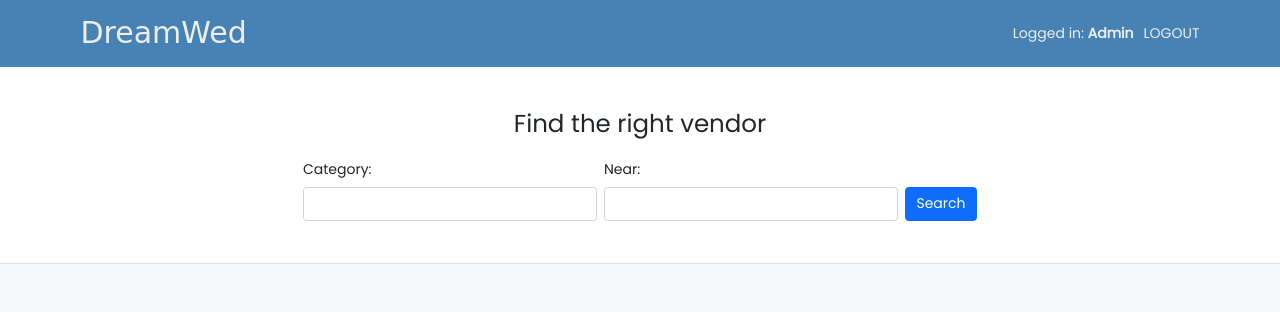
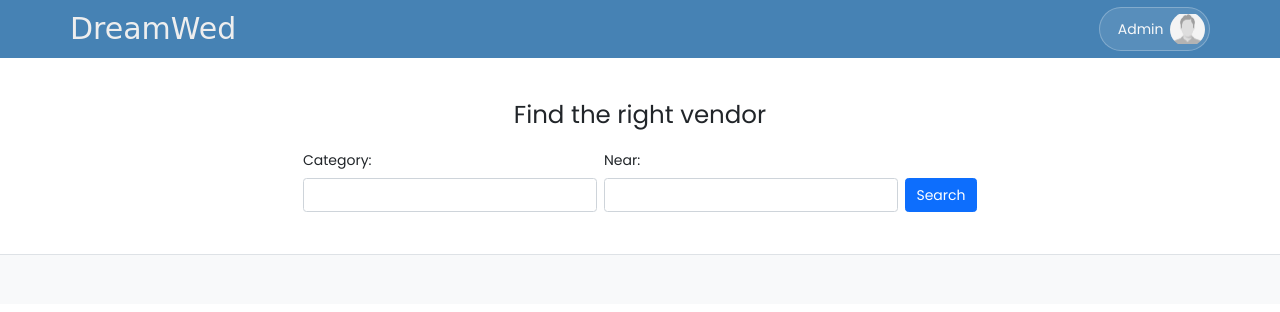
Before and after one commit to BoboWab99/dreamwed_app, a Django app: page /vendors/ in a window 1280 px wide. Shown: the top 312 px of the page. Run offline with Django 3.2, Linux system fonts and the light colour scheme; a user stored in the database is signed in; data comes from the database, SQL or seed files in the repository; both versions use the stored data as it was after the commit; some libraries are stand-ins or nearby versions; some web fonts are replaced.

Commit message:
sidenav active & logged-in icon

```diff
--- a/static/css/main.css
+++ b/static/css/main.css
@@ -1,6 +1,7 @@
 @import url('https://fonts.googleapis.com/css2?family=Poppins:ital,wght@0,400;1,300&display=swap');
 @import url('https://fonts.googleapis.com/css2?family=Dancing+Script:wght@400;500&display=swap');
 @import url('https://fonts.googleapis.com/css2?family=Bilbo+Swash+Caps&family=Carattere&family=Fleur+De+Leah&family=Pinyon+Script&display=swap');
+@import url('https://fonts.googleapis.com/css2?family=Roboto:ital,wght@0,400;0,500;0,700;1,400;1,500;1,700&display=swap');
 
 html, body {
    font: 400 14px/1.5 'Poppins', sans-serif;
@@ -91,6 +92,12 @@ input:disabled {display: none;}
    height: var(--size);
 }
 
+.circle-sm {
+   --size: 35px;
+   width: var(--size);
+   height: var(--size);
+}
+
 .form-group {
    text-align: left;
    max-width: 450px;
@@ -125,14 +132,20 @@ input:disabled {display: none;}
    background-size:cover;
 }
 
-.profile-pic {
-   --pic-size: 150px;
-
-   width: var(--pic-size);
-   height: var(--pic-size);;
+#dropdownProfile::after {
+   display: none;
+}
+.dropdown-item-no-hover:hover {
+   background: initial;
+   color: initial;
 }
 
-/* TOOLS NAV */
+.side-nav {
+   height: 75vh;
+   overflow-y: auto;
+}
+
+/* tools nav */
 #tools-nav {border-bottom: 1px solid #ccc;}
 #tools-nav .tool + .tool {
    margin-left: 3rem;
@@ -146,6 +159,18 @@ input:disabled {display: none;}
 /* navbar */
 #navbar {background: steelblue;}
 #navbar a {color: #eee;}
+
+.nav-item {
+   width: 100%;
+   display: inline-block;
+   padding: 0.85rem 1rem;
+}
+
+.nav-item.nav-item-active {
+   background: steelblue;
+   color: #fff;
+   border-radius: 0 3rem 3rem 0;
+}
 
 #navbar .nav-secondary {
    max-height: 0;
@@ -229,6 +254,7 @@ input:disabled {display: none;}
    #navbar .nav-container {
       display: flex;
       justify-content: space-between;
+      align-items: center;
    }
 
    #navbar .nav-secondary {
--- a/static/js/app.js
+++ b/static/js/app.js
@@ -161,3 +161,17 @@ function showNotification(message) {
    }
    document.getElementById('notification').innerHTML = output;
 }
+
+
+// Event Listener to activate sidebar nav
+function activateNavItems() {
+   document.querySelectorAll('.nav-item').forEach((navItem) => {
+      navItem.addEventListener('click', function () {
+         if (activeNavItem == this) return;
+
+         activeNavItem.classList.remove('nav-item-active');
+         this.classList.add('nav-item-active');
+         activeNavItem = this;
+      });
+   });
+}
--- a/static/js/bookmarks.js
+++ b/static/js/bookmarks.js
@@ -58,14 +58,9 @@ async function bookmarkVendor(vendorId) {
       await response.json()
       .then(msg => {
          console.log(msg);
+         renderAllOrBookmarked();
          showNotification(msg);
       });
-
-      if (typeof getAllVendors === 'function') {
-         getAllVendors();
-      } else {
-         getSavedVendors();
-      }
    }
    url = `${LOCALHOST}/vendors/${vendorId}/bookmark`;
    fetchRequest(handleResponse, url, 'GET');
@@ -78,16 +73,22 @@ async function removeBookmark(vendorId) {
       await response.json()
       .then(msg => {
          console.log(msg);
+         renderAllOrBookmarked();
          showNotification(msg);
       });
-      if (typeof getAllVendors === 'function') {
-         getAllVendors();
-      } else {
-         getSavedVendors();
-      }
    }
    url = `${LOCALHOST}/vendors/${vendorId}/remove-bookmark`;
    fetchRequest(handleResponse, url, 'DELETE');
+}
+
+
+// show all or bookmarked vendors
+function renderAllOrBookmarked() {
+   if (typeof getAllVendors === 'function') {
+      getAllVendors();
+   } else {
+      getSavedVendors();
+   }
 }
 
 
--- a/static/js/budgeter.js
+++ b/static/js/budgeter.js
@@ -1,11 +1,14 @@
 // BUDGET MANAGER PAGE
 
 const budgetItemsTableBody = document.querySelector('#BudgetItemsTable tbody');
+let activeNavItem;
 
 
-window.addEventListener('load', () => {
+window.addEventListener('DOMContentLoaded', () => {
+   activeNavItem = document.querySelector('.nav-item-active');
    getAllbudgetItems();
    renderWeddingBudgetBalanceBar();
+   activateNavItems();
 });
 
 
--- a/static/js/guestlist.js
+++ b/static/js/guestlist.js
@@ -1,10 +1,13 @@
 // BUDGET MANAGER PAGE
 
 const guestlistTableBody = document.querySelector('#guestlistTable tbody');
+let activeNavItem;
 
 
-window.addEventListener('load', () => {
+window.addEventListener('DOMContentLoaded', () => {
+   activeNavItem = document.querySelector('.nav-item-active');
    getAllGuests();
+   activateNavItems();
 });
 
 
--- a/static/js/todos.js
+++ b/static/js/todos.js
@@ -3,9 +3,11 @@
 const tasksTableBody = document.querySelector('#todosTable tbody');
 const dateFilterSelect = document.getElementById('filter-due-date');
 const categoryFilterSelect = document.querySelector('select.filter-category');
+let activeNavItem;
 
 
-window.addEventListener('load', () => {
+window.addEventListener('DOMContentLoaded', () => {
+   activeNavItem = document.querySelector('.nav-item-active');
    const dateFilter = getDateFilter();
 
    // Populate Date Filter Options
@@ -16,6 +18,7 @@ window.addEventListener('load', () => {
       dateFilterSelect.appendChild(dateFilterOption);
    }
    getAllTasks();
+   activateNavItems();
 });
 
 
--- a/templates/include/header.html
+++ b/templates/include/header.html
@@ -4,7 +4,7 @@
       {% include 'include/messages.html' %}
    </div>
 
-   <div class="container nav-container py-3">
+   <div class="container nav-container py-2 px-0">
       <div class="d-flex justify-content-between">
          <a id="logo" class="navbar-brand" href="{% url 'home' %}">DreamWed</a>
          <button id="menu"><span class="bars"></span></button>
@@ -33,10 +33,40 @@
       <div class="nav-secondary nav-right">
          <div class="nav-links">
             {% if user.is_authenticated %}
-            <a href="{% url 'user-profile' %}">Logged in:
-               <strong>{{ user.username }}</strong>
-            </a>
-            <a href="{% url 'logout' %}">LOGOUT</a>
+            <div class="dropdown d-flex align-items-center">
+               <button class="dropdown-toggle p-1 rounded-pill d-flex align-items-center" type="button" id="dropdownProfile" data-bs-toggle="dropdown"aria-expanded="false" style="background: rgba(255, 255, 255, 0.1); border: 1px solid rgba(255, 255, 255, 0.25)">
+                  <div class="d-flex align-items-center text-light ms-3 me-1">
+                     {% if user.is_wedding_planner %}
+                        <span>{{ user.first_name }}</span>
+                        <i class="text-danger fs-5 mx-1 fas fa-heart"></i>
+                        <span>{{user.weddingplanner.partner_first_name}}</span>
+                     {% else %}
+                        <span>{{ user.username }}</span>
+                     {% endif %}
+                  </div>
+
+                  <span class="circle-sm rounded-circle d-flex align-items-center justify-content-center overflow-hidden ms-1">
+                     <img src="{{ user.profile.url }}" alt="Profile picture">
+                  </span>
+               </button>
+
+               <ul class="dropdown-menu dropdown-menu-end shadow" aria-labelledby="dropdownProfile">
+                  <li class="dropdown-item dropdown-item-no-hover text-center my-3">
+                     <span class="text-muted">Logged in:</span>
+                     <strong>{{ user.first_name }} {{ user.last_name }}</strong> <br>
+                     <i>{{ user.email }}</i>
+                  </li>
+                  <hr>
+                  <li><a href="{% url 'user-profile' %}" class="dropdown-item text-dark py-2 px-4" type="button">
+                        <i class="fs-5 text-muted fas fa-user"></i>
+                        <span class="ms-3">My profile</span>
+                     </a></li>
+                  <li><a href="{% url 'logout' %}" class="dropdown-item text-dark py-2 px-4" type="button">
+                        <i class="fs-5 text-muted fas fa-sign-out-alt"></i>
+                        <span class="ms-3">Logout</span>
+                     </a></li>
+               </ul>
+            </div>
 
             {% else %}
             <a href="{% url 'register' %}">Create account</a>
```
Also changed, not shown: templates/wedplanner/budget-manager.html (+7 -6 lines), templates/wedplanner/checklist.html (+6 -6 lines), templates/wedplanner/guestlist.html (+6 -6 lines), db.sqlite3.
